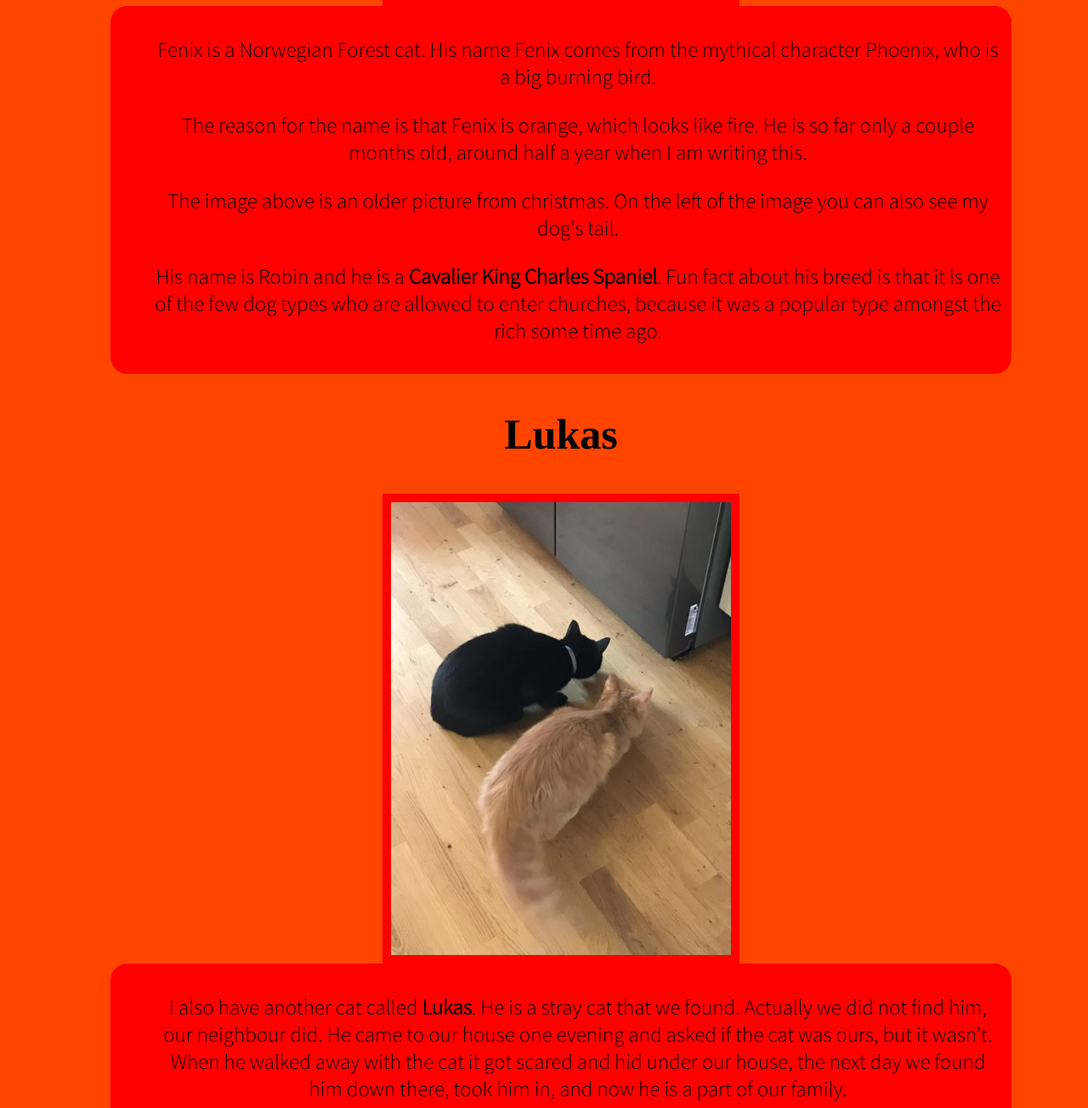
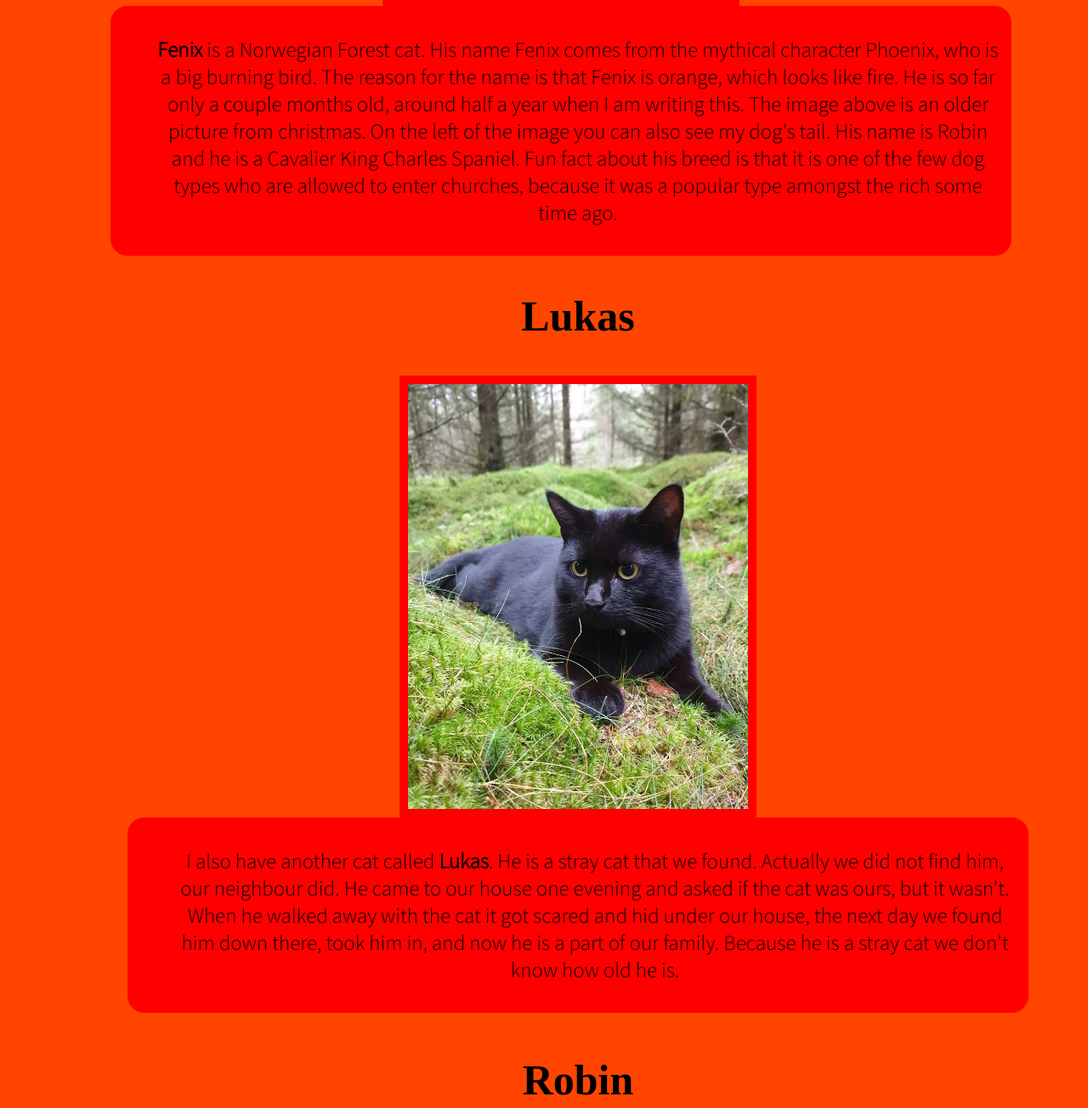
Before and after one commit to dozzup/fenix-site, a plain HTML site: page index.html in a window 1280 px wide. Shown: the part 660-1964 px from the top of the page at 85% size. Drawn offline with Linux system fonts and the light colour scheme; a web font is replaced by a local one.

Commit message:
Second Commit

```diff
--- a/index.html
+++ b/index.html
@@ -10,23 +10,42 @@
 
     <body>
             <dir>
+
                 <h1><strong>Fenix</strong></h1>
+
                     <img class="fenix-main" src="images/fenix-xmas.jpg">
+
                     <dir class="fenix-p">
-                        <p>Fenix is a Norwegian Forest cat. His name Fenix comes from the mythical character Phoenix, who is a big burning bird. </p>
-                        <p>The reason for the name is that Fenix is orange, which looks like fire. He is so far only a couple months old, around half a year when I am writing this. </p>
-                        <p>The image above is an older picture from christmas. On the left of the image you can also see my dog's tail. </p>
-                        <p>His name is Robin and he is a <strong>Cavalier King Charles Spaniel</strong>. Fun fact about his breed is that it is one of the few dog types who are allowed to enter churches, because it was a popular type amongst the rich some time ago.</p>
+                        <p><strong>Fenix</strong> is a Norwegian Forest cat. His name Fenix comes from the mythical character Phoenix, who is a big burning bird. The reason for the name is that Fenix is orange, which looks like fire. He is so far only a couple months old, around half a year when I am writing this. The image above is an older picture from christmas. On the left of the image you can also see my dog's tail. His name is Robin and he is a Cavalier King Charles Spaniel. Fun fact about his breed is that it is one of the few dog types who are allowed to enter churches, because it was a popular type amongst the rich some time ago.</p>
                     </dir>
+
+                <dir>
+
+                    <h2><strong>Lukas</strong></h2>
+
+                        <img class="fenix-lukas" src="images/lukas.jpg">
+
+                        <dir class="lukas-p">
+                            <p>I also have another cat called <strong>Lukas</strong>. He is a stray cat that we found. Actually we did not find him, our neighbour did. He came to our house one evening and asked if the cat was ours, but it wasn’t. When he walked away with the cat it got scared and hid under our house, the next day we found him down there, took him in, and now he is a part of our family. Because he is a stray cat we don't know how old he is.</p>
                         </dir>
+
+                </dir>
+
                 <dir>
-                <h2><strong>Lukas</strong></h2>
-                    <img class="fenix-lukas" src="images/fenix-leftside.jpg">
+
+                    <h3>Robin</h3>
+
+                        <img class="fenix-lukas" src="images/robin.jpg">
+
                         <dir class="lukas-p">
-                        <p>I also have another cat called <strong>Lukas</strong>. He is a stray cat that we found. Actually we did not find him, our neighbour did. He came to our house one evening and asked if the cat was ours, but it wasn’t. When he walked away with the cat it got scared and hid under our house, the next day we found him down there, took him in, and now he is a part of our family.</p>
+                            <p>As mentioned before, we have a dog named <strong>Robin</strong>, who is a Cavalier King Charles Spaniel. We adopted him some years ago. As of writing this Robin is seven years old. Recently he hurt his back, and could barley get up on the couch. But now he is much better after several visits to the vet and after getting some medecine.</p>
                         </dir>
+
                 </dir>
+
                     <dir>
+                        <p class="credit">Images by Sara Magnevick Jarvoll, <a href="http://www.jarvoll.se/">more here!</a></p> <!--This should ALWAYS stay at the bottom.-->
+                    </dir>
 
             </dir>
     </body>
--- a/style/style.css
+++ b/style/style.css
@@ -1,4 +1,4 @@
-h1, h2 {
+h1, h2, h3 {
     text-align: center;
     font-family: Dela Gothic One;
     font-size: 50px;
@@ -53,3 +53,11 @@ html {
     border-color: red;
     border-radius: 20px;
 }
+
+.credit {
+    text-align: center;
+    position: relative;
+    top: 10px;
+    font-size: 20px;
+    font-family: Source Sans Pro;
+}
```
Also changed, not shown: images/fenix-leftside.jpg (deleted), images/lukas.jpg (added), images/robin.jpg (added). Lines whose indentation alone changed are shown as unchanged.
